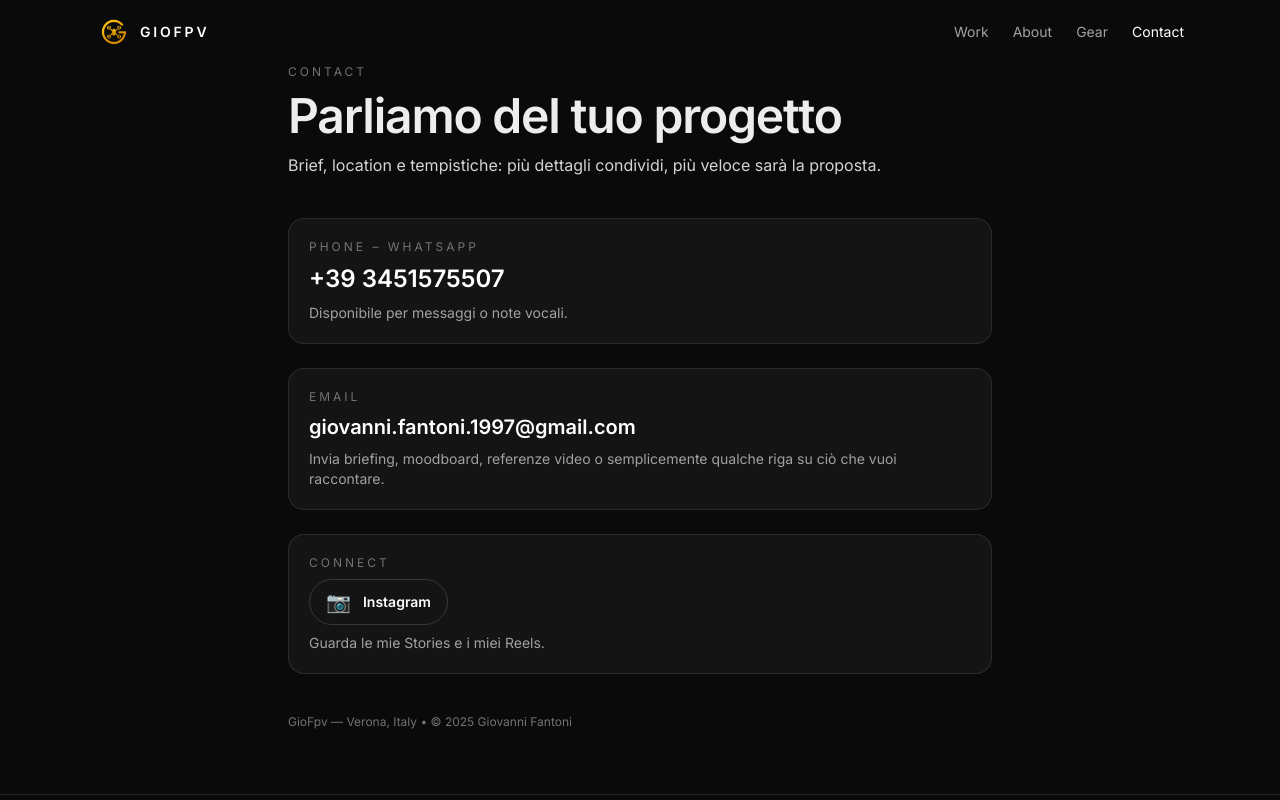
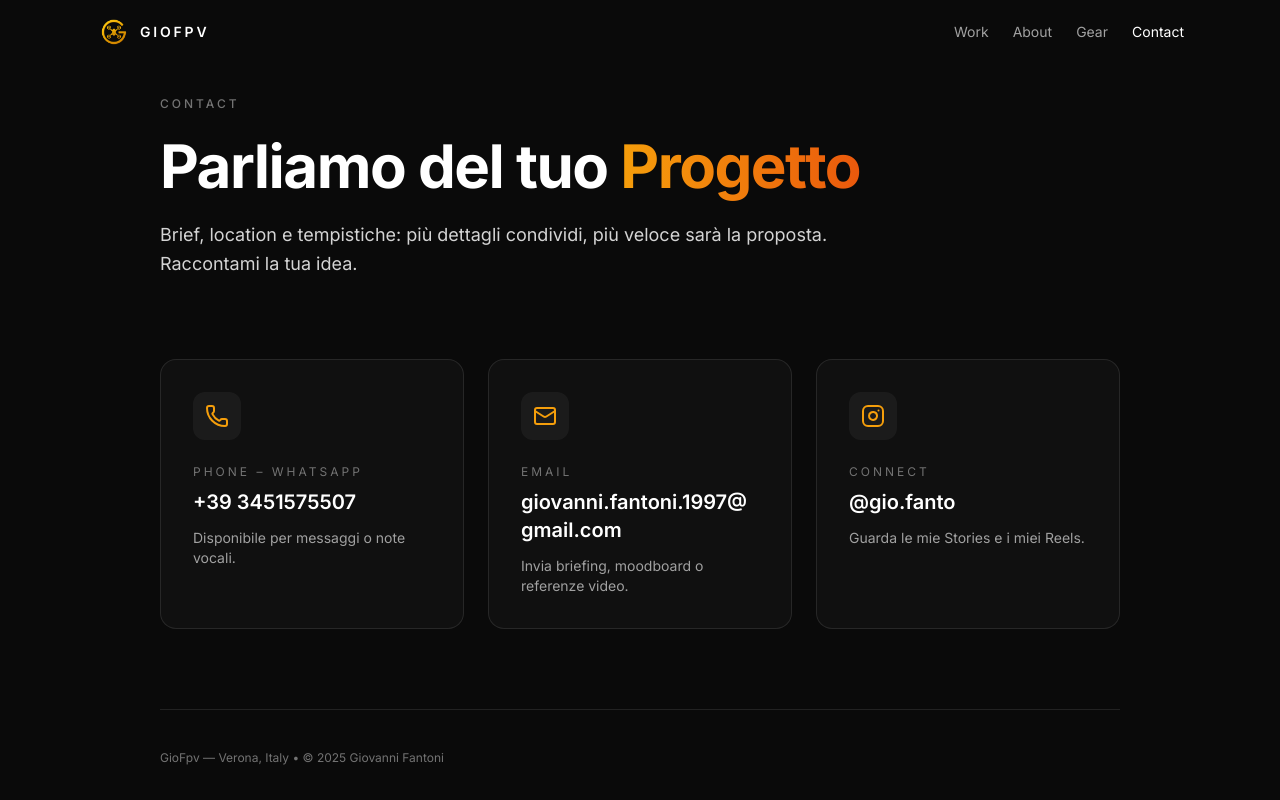
Before and after one commit to Gi0mputer/giofpv-site, a Next.js app: page /contact in a window 1280 px wide. Shown: the top 800 px of the page. Built offline with nearby package versions, Linux system fonts and the light colour scheme.

Commit message:
feat: Add work, about, and contact pages, including a dynamic video gallery and project report.

```diff
--- a/app/about/page.tsx
+++ b/app/about/page.tsx
@@ -6,7 +6,7 @@ export default function AboutPage() {
     <main className="mx-auto max-w-5xl px-4 sm:px-6 lg:px-8 py-24 space-y-20 animate-fade-in">
       {/* Intro Section */}
       <section className="space-y-6 max-w-3xl">
-        <p className="text-xs uppercase tracking-[0.25em] text-sunset-sky font-medium">About Me</p>
+        <p className="text-xs uppercase tracking-[0.25em] text-neutral-500 font-medium">About Me</p>
         <h1 className="text-4xl sm:text-6xl font-bold tracking-tight text-white">
           Giovanni Fantoni
         </h1>
--- a/app/contact/page.tsx
+++ b/app/contact/page.tsx
@@ -1,60 +1,73 @@
-// app/contact/page.tsx
 import Link from "next/link";
+import { Phone, Mail, Instagram } from "lucide-react";
 
 export default function ContactPage() {
   return (
-    <main className="mx-auto max-w-3xl px-4 sm:px-6 lg:px-8 py-16 space-y-10">
-      <section className="space-y-3">
-        <p className="text-xs uppercase tracking-[0.25em] text-neutral-500">Contact</p>
-        <h1 className="text-4xl sm:text-5xl font-semibold tracking-tight">Parliamo del tuo progetto</h1>
-        <p className="text-neutral-300 leading-relaxed">
+    <main className="mx-auto max-w-5xl px-4 sm:px-6 lg:px-8 py-24 space-y-20 animate-fade-in">
+      <section className="space-y-6 max-w-3xl">
+        <p className="text-xs uppercase tracking-[0.25em] text-neutral-500 font-medium">Contact</p>
+        <h1 className="text-4xl sm:text-6xl font-bold tracking-tight text-white">
+          Parliamo del tuo <span className="text-transparent bg-clip-text bg-gradient-to-r from-sunset-amber to-sunset-orange">Progetto</span>
+        </h1>
+        <p className="text-lg text-neutral-300 leading-relaxed max-w-2xl">
           Brief, location e tempistiche: più dettagli condividi, più veloce sarà la proposta.
+          Raccontami la tua idea.
         </p>
       </section>
 
-      <div className="space-y-6 text-sm text-neutral-200">
-        <div className="rounded-2xl border border-white/10 bg-neutral-900/80 p-5">
-          <div className="text-xs uppercase tracking-[0.25em] text-neutral-500">Phone – WhatsApp</div>
+      <div className="grid gap-6 sm:grid-cols-2 lg:grid-cols-3">
+        <div className="group rounded-2xl border border-white/10 bg-neutral-900/50 p-8 transition-all hover:bg-neutral-900 hover:border-sunset-amber/30">
+          <div className="mb-6 inline-flex h-12 w-12 items-center justify-center rounded-xl bg-white/5 text-sunset-amber group-hover:scale-110 transition-transform duration-300">
+            <Phone size={24} />
+          </div>
+          <div className="text-xs uppercase tracking-[0.25em] text-neutral-500 mb-2">Phone – WhatsApp</div>
           <Link
             href="https://wa.me/393451575507"
-            className="mt-2 block text-2xl font-semibold text-white hover:text-amber-300"
+            className="block text-xl font-semibold text-white hover:text-sunset-amber transition-colors"
           >
             +39 3451575507
           </Link>
-          <p className="mt-2 text-neutral-400">Disponibile per messaggi o note vocali.</p>
+          <p className="mt-3 text-sm text-neutral-400">Disponibile per messaggi o note vocali.</p>
         </div>
 
-        <div className="rounded-2xl border border-white/10 bg-neutral-900/80 p-5">
-          <div className="text-xs uppercase tracking-[0.25em] text-neutral-500">Email</div>
+        <div className="group rounded-2xl border border-white/10 bg-neutral-900/50 p-8 transition-all hover:bg-neutral-900 hover:border-sunset-amber/30">
+          <div className="mb-6 inline-flex h-12 w-12 items-center justify-center rounded-xl bg-white/5 text-sunset-amber group-hover:scale-110 transition-transform duration-300">
+            <Mail size={24} />
+          </div>
+          <div className="text-xs uppercase tracking-[0.25em] text-neutral-500 mb-2">Email</div>
           <a
             href="mailto:hello@giofpv.com"
-            className="mt-2 block text-xl font-semibold text-white hover:text-amber-300"
+            className="block text-xl font-semibold text-white hover:text-sunset-amber transition-colors break-all"
           >
             giovanni.fantoni.1997@gmail.com
           </a>
-          <p className="mt-2 text-neutral-400">
-            Invia briefing, moodboard, referenze video o semplicemente qualche riga su ciò che vuoi raccontare.
+          <p className="mt-3 text-sm text-neutral-400">
+            Invia briefing, moodboard o referenze video.
           </p>
         </div>
 
-        <div className="rounded-2xl border border-white/10 bg-neutral-900/80 p-5">
-          <div className="text-xs uppercase tracking-[0.25em] text-neutral-500">Connect</div>
+        <div className="group rounded-2xl border border-white/10 bg-neutral-900/50 p-8 transition-all hover:bg-neutral-900 hover:border-sunset-amber/30">
+          <div className="mb-6 inline-flex h-12 w-12 items-center justify-center rounded-xl bg-white/5 text-sunset-amber group-hover:scale-110 transition-transform duration-300">
+            <Instagram size={24} />
+          </div>
+          <div className="text-xs uppercase tracking-[0.25em] text-neutral-500 mb-2">Connect</div>
           <Link
             href="https://instagram.com/gio.fanto"
             target="_blank"
             rel="noreferrer"
-            className="mt-2 inline-flex items-center gap-3 rounded-full border border-white/15 px-4 py-2 text-white transition hover:border-white/50"
+            className="block text-xl font-semibold text-white hover:text-sunset-amber transition-colors"
           >
-            <span className="text-xl">📷</span>
-            <span className="font-semibold">Instagram</span>
+            @gio.fanto
           </Link>
-          <p className="mt-2 text-neutral-400">Guarda le mie Stories e i miei Reels.</p>
+          <p className="mt-3 text-sm text-neutral-400">Guarda le mie Stories e i miei Reels.</p>
         </div>
       </div>
 
-      <p className="text-xs text-neutral-500">
-        GioFpv — Verona, Italy • © 2025 Giovanni Fantoni
-      </p>
+      <div className="pt-10 border-t border-white/10">
+        <p className="text-xs text-neutral-500">
+          GioFpv — Verona, Italy • © 2025 Giovanni Fantoni
+        </p>
+      </div>
     </main>
   );
 }
--- a/app/work/page.tsx
+++ b/app/work/page.tsx
@@ -9,11 +9,12 @@ export default function WorkPage() {
       <HeroVideo />
 
       <div id="gallery" className="mx-auto max-w-7xl px-4 sm:px-6 lg:px-8 py-16 sm:py-24 space-y-16 animate-fade-in" style={{ animationDelay: "0.5s" }}>
-        <div className="text-center space-y-4">
-          <h2 className="text-3xl font-bold tracking-tight text-white sm:text-4xl">
-            Featured Projects
+        <div className="text-center space-y-4 mb-12">
+          <p className="text-xs uppercase tracking-[0.25em] text-neutral-500 font-medium">Portfolio</p>
+          <h2 className="text-3xl font-bold tracking-tight text-white sm:text-5xl">
+            Featured <span className="text-transparent bg-clip-text bg-gradient-to-r from-sunset-amber to-sunset-orange">Projects</span>
           </h2>
-          <p className="text-neutral-400 max-w-2xl mx-auto">
+          <p className="text-neutral-400 max-w-2xl mx-auto text-lg">
             Una selezione dei migliori lavori realizzati con droni FPV e stabilizzati.
           </p>
         </div>
```
Also changed, not shown: app/work/WorkGallery.tsx (+65 -40 lines), 1 other file (tests, documents, lock files or other folders).
